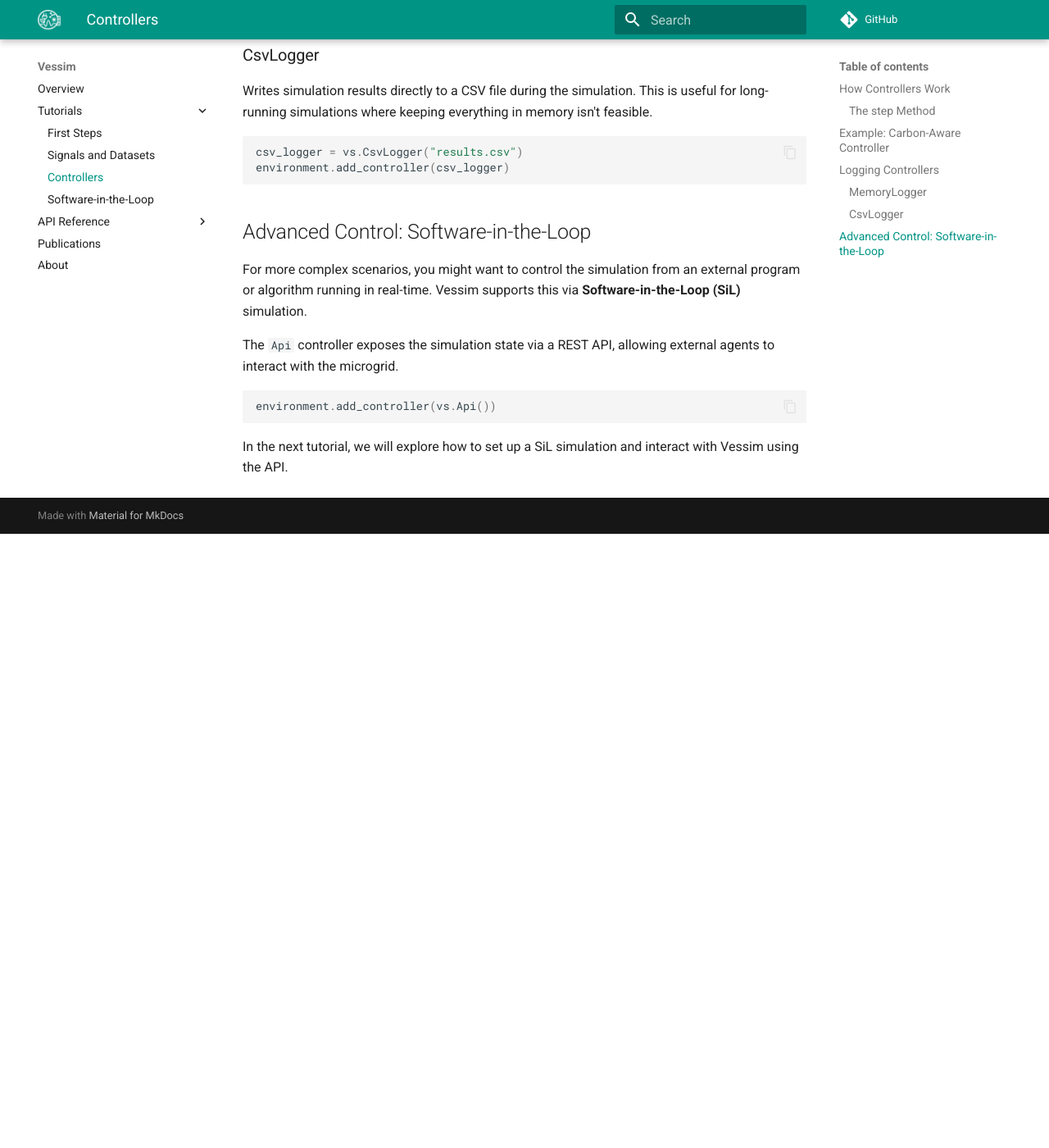
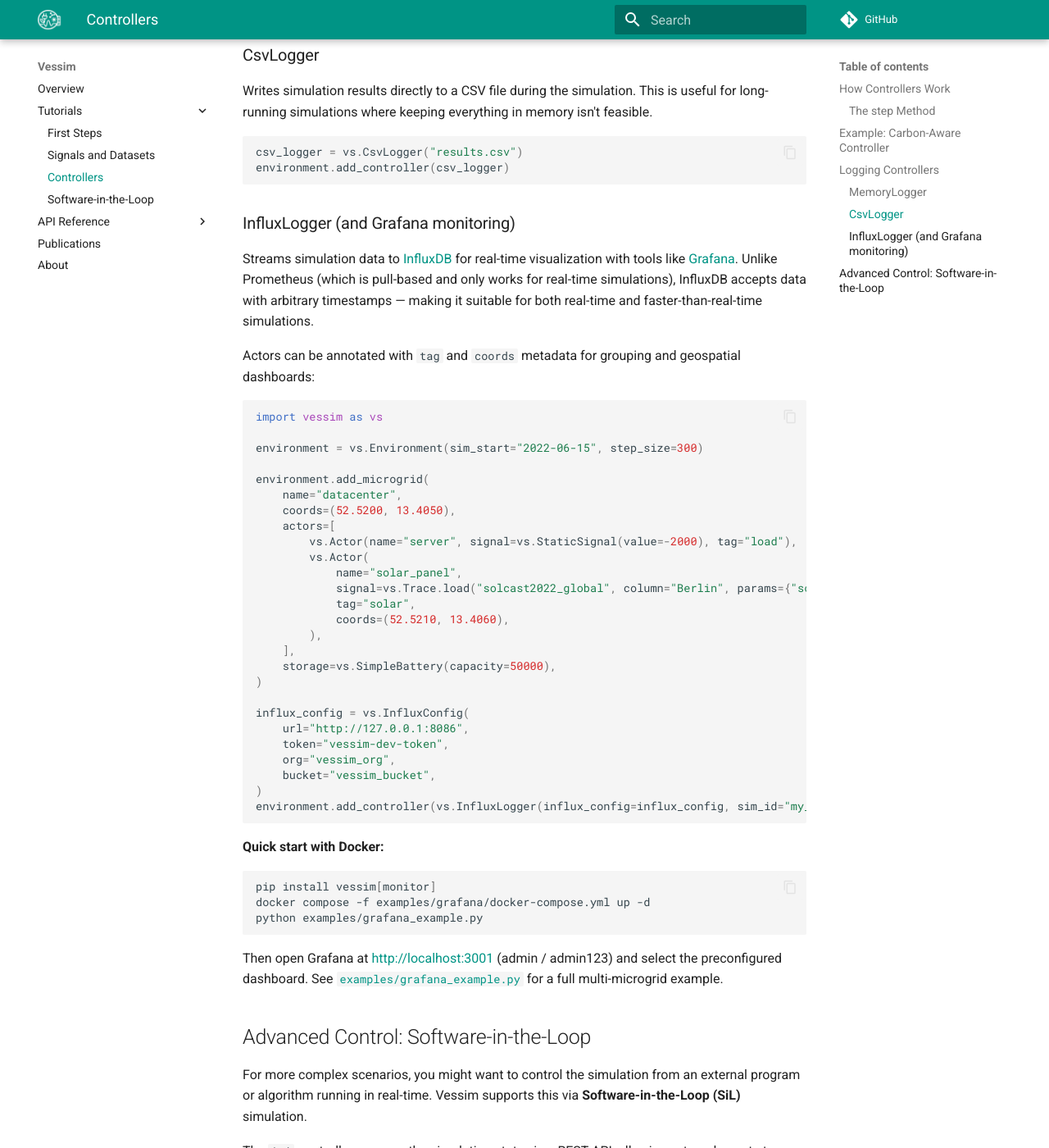
Before and after one commit to dos-group/vessim, an MkDocs documentation site: the page built from docs/tutorials/3_controller.md, in a window 1280 px wide and 1400 px high, scrolled down 2403 px. Shown: the whole window at 82% size. Built offline with MkDocs 1.6.1 and Material for MkDocs 9.7.7, drawn with Linux system fonts in a browser that asks for light colours; comment, search, counter and statistics services are not loaded; before the commit the page ends 3054 px from its top, so only the background shows below that.

Commit message:
Update README and add monitoring documentation

````diff
--- a/docs/tutorials/3_controller.md
+++ b/docs/tutorials/3_controller.md
@@ -107,6 +107,51 @@
 environment.add_controller(csv_logger)
 ```
 
+### InfluxLogger (and Grafana monitoring)
+
+Streams simulation data to [InfluxDB](https://www.influxdata.com/) for real-time visualization with tools like [Grafana](https://grafana.com/). Unlike Prometheus (which is pull-based and only works for real-time simulations), InfluxDB accepts data with arbitrary timestamps — making it suitable for both real-time and faster-than-real-time simulations.
+
+Actors can be annotated with `tag` and `coords` metadata for grouping and geospatial dashboards:
+
+```python
+import vessim as vs
+
+environment = vs.Environment(sim_start="2022-06-15", step_size=300)
+
+environment.add_microgrid(
+    name="datacenter",
+    coords=(52.5200, 13.4050),
+    actors=[
+        vs.Actor(name="server", signal=vs.StaticSignal(value=-2000), tag="load"),
+        vs.Actor(
+            name="solar_panel",
+            signal=vs.Trace.load("solcast2022_global", column="Berlin", params={"scale": 8500}),
+            tag="solar",
+            coords=(52.5210, 13.4060),
+        ),
+    ],
+    storage=vs.SimpleBattery(capacity=50000),
+)
+
+influx_config = vs.InfluxConfig(
+    url="http://127.0.0.1:8086",
+    token="vessim-dev-token",
+    org="vessim_org",
+    bucket="vessim_bucket",
+)
+environment.add_controller(vs.InfluxLogger(influx_config=influx_config, sim_id="my_sim"))
+```
+
+**Quick start with Docker:**
+
+```bash
+pip install vessim[monitor]
+docker compose -f examples/grafana/docker-compose.yml up -d
+python examples/grafana_example.py
+```
+
+Then open Grafana at [http://localhost:3001](http://localhost:3001) (admin / admin123) and select the preconfigured dashboard. See [`examples/grafana_example.py`](https://github.com/dos-group/vessim/blob/main/examples/grafana_example.py) for a full multi-microgrid example.
+
 ## Advanced Control: Software-in-the-Loop
 
 For more complex scenarios, you might want to control the simulation from an external program or algorithm running in real-time. Vessim supports this via **Software-in-the-Loop (SiL)** simulation.
````
Also changed, not shown: README.md (+22 -71 lines).
